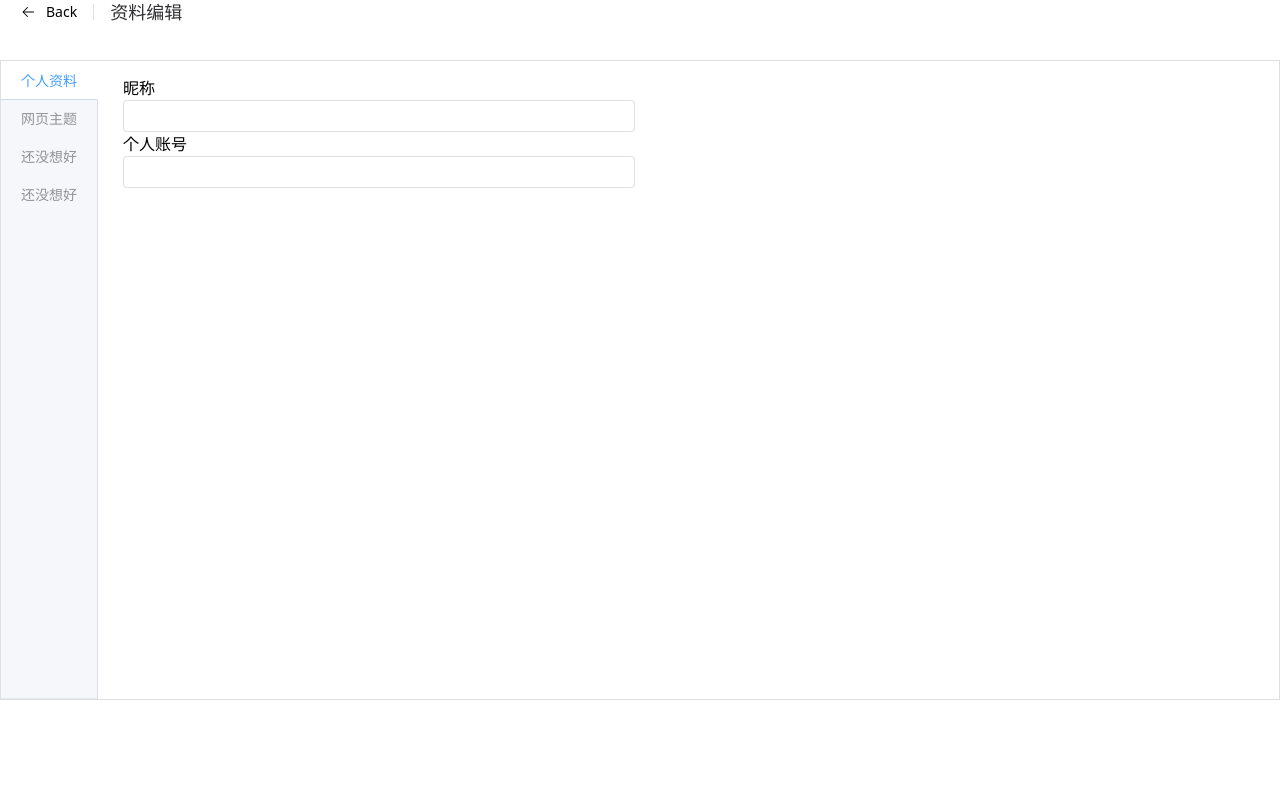
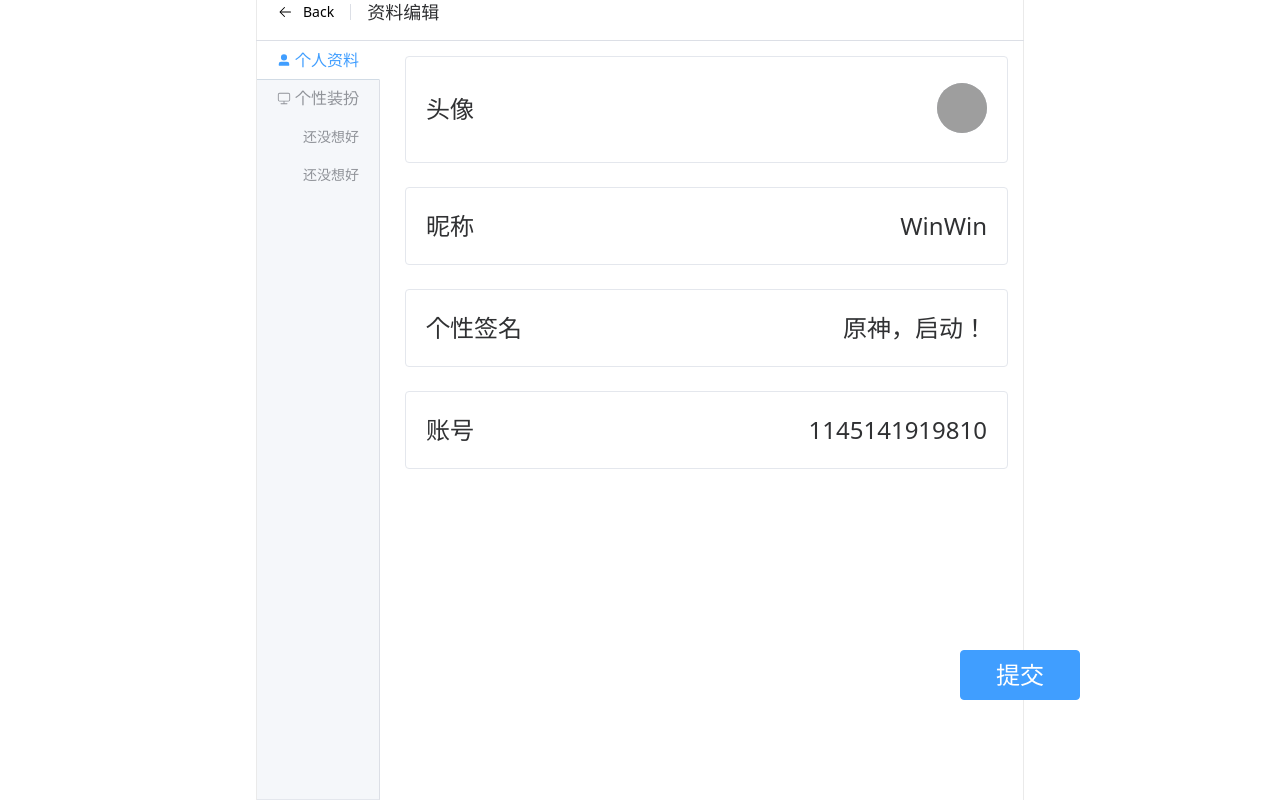
Before and after one commit to DATE-W/DB_design, a Vue app in the folder Frontend/: page /personalEdit in a window 1280 px wide. Built offline with nearby package versions, Linux system fonts and the light colour scheme; grey boxes are pictures that could not be loaded.

Commit message:
2151935wyh_个人主页资料编辑
对个人主页资料编辑的页面部分进行了布局设计

```diff
--- a/Frontend/src/components/personal.vue
+++ b/Frontend/src/components/personal.vue
@@ -13,33 +13,52 @@
         <!-- 左侧一列 -->
 
         <!-- 用户信息与邮箱 -->
-        <border-box class="bBox" style="width: 200px;height: 30vh; top: 11vh;left:3vw">
-
+        <el-card class="personal-card">
           <!-- 用户名 -->
-          <div class="userNameLayout" style="left:4.5vw;">
-            <p class="userNameTypo"> {{ userName }}</p>
+          <div class="userNameLayout">
+            <p class="userNameTypo">{{ userName }}</p>
           </div>
 
-          <!-- 跳转到个人信息 -->
-          <button class="goinBtn" style="right:1vw;top:2vh">
-            <!-- 待写入跳转逻辑 -->
+          <!-- 头像图片 -->
+          <el-avatar :src="avatarUrl" class="avatar"></el-avatar>
+          <!-- 关注、粉丝、点赞数 -->
+          <el-card shadow="hover" class="childcard" style="margin-top: 6vh;">
+            <div class="childcardInfo">
+              <div>关注</div>
+              <div>
+                {{ followCnt }}&nbsp;
+                <el-icon>
+                  <ArrowRightBold />
+                </el-icon>
+              </div>
+            </div>
+          </el-card>
+          <el-card shadow="hover" class="childcard">
+            <div class="childcardInfo">
+              <div>粉丝</div>
+              <div>
+                {{ befollowCnt }}&nbsp;
+                <el-icon>
+                  <ArrowRightBold />
+                </el-icon>
+              </div>
+            </div>
+          </el-card>
+          <el-card shadow="hover" class="childcard">
+            <div class="childcardInfo">
+              <div>点赞</div>
+              <div>
+                {{ likeCnt }}&nbsp;
+                <el-icon>
+                  <ArrowRightBold />
+                </el-icon>
+              </div>
+            </div>
+          </el-card>
 
-            <svg width="16" height="16" viewBox="0 0 16 16" fill="none" xmlns="http://www.w3.org/2000/svg"
-              style="position:absolute;right:0px;bottom: 0px;">
-              <path d="M5 14L11 8L5 2" stroke="#161616" stroke-width="2" stroke-linecap="round" stroke-linejoin="round" />
-            </svg>
+        </el-card>
 
-          </button>
-
-          <!-- 头像图片 -->
-
-          <!-- 待写入跳转逻辑 -->
-          <!-- 图片源需更改 -->
-          <el-avatar :src="avatarUrl" class="avatar"></el-avatar>
-
-        </border-box>
-
-        <button class="btn2" style="width: 180px; height: 40px; margin-top: 35vh; left: 3vw;position: relative;"
+        <button class="btn2" style="width: 180px; height: 40px; margin-top: 5vh; left: 3vw;position: relative;"
           :style="isEditSelected ? selectedStyle : ''" @click="showedit">
           <p2 class="textTypo1">资料编辑</p2>
         </button>
@@ -85,9 +104,6 @@ import pNotification from './personalNotification.vue';
 import pCredits from './personalCredits.vue';
 import pCheckin from './personalCheckin.vue';
 import pPost from './personalPost.vue';
-import { ElDivider } from 'element-plus'
-
-
 
 export default {
   components: {
@@ -108,9 +124,9 @@ export default {
       },
       avatarUrl: "./src/assets/img/carousel1.png", // 头像url
       userName: "WinWin", // 用户名
-      followCnt: 0,       // 关注数
-      befollowCnt: 0,     // 被关注数
-      likeCnt: 0,         // 被点赞总数
+      followCnt: 123,       // 关注数
+      befollowCnt: 114514,     // 被关注数
+      likeCnt: 1919810,         // 被点赞总数
 
     };
   },
@@ -128,6 +144,31 @@ export default {
 </script>
 
 <style scoped>
+.personal-card {
+  padding: 0px;
+  /* 调整卡片的内边距 */
+  margin: 10px;
+  /* 调整卡片的外边距 */
+  border: 1px solid #EAEAEA;
+  /* 添加卡片的灰色边框 */
+  border-radius: 8px;
+  /* 设置卡片的圆角 */
+
+  height: 400px;
+}
+
+.childcard {
+  margin-top: 10px;
+  font-size: 20px;
+}
+
+.childcardInfo {
+  display: flex;
+  justify-content: space-between;
+  align-items: center;
+  width: 100%;
+}
+
 .el-main {
   flex: 1;
   padding: 0;
@@ -163,7 +204,6 @@ export default {
 
 /* 按钮样式 */
 .btn2 {
-  position: absolute;
   flex-shrink: 0;
   border-radius: 16px;
   border: 1px solid var(--colors-light-eaeaea-100, #EAEAEA);
@@ -177,7 +217,8 @@ export default {
 .userNameLayout {
   position: absolute;
   display: flex;
-  width: 156px;
+  width: 5vw;
+  left: 7vw;
   flex-direction: column;
   flex-shrink: 0;
 }
@@ -185,24 +226,17 @@ export default {
 .userNameTypo {
   color: var(--colors-text-dark-172239100, #172239);
   font-family: Verdana;
-  font-size: 16px;
+  font-size: 22px;
   font-style: normal;
   font-weight: 600;
   line-height: 24px;
 }
 
-/* 按钮风格 */
-.goinBtn {
-  position: absolute;
-  width: 20px;
-  height: 20px;
-  flex-shrink: 0;
-}
 
 /* 图片风格 */
 .avatar {
-  width: 48px;
-  height: 48px;
+  width: 50px;
+  height: 50px;
   border-radius: 48px;
   margin-top: 0.7vh;
   margin-left: 1vw;
--- a/Frontend/src/components/personalEdit.vue
+++ b/Frontend/src/components/personalEdit.vue
@@ -1,57 +1,88 @@
 <template>
-    <div class="common-layout">
-        <el-container>
-            <el-header>
+    <el-container class="maincontainer">
+        <el-header class="lrborder" style="height: 5vh;">
             <el-page-header @back="goBack">
                 <template #content>
-                        <span class="text-large font-600 mr-3"> 资料编辑 </span>
+                    <span> 资料编辑 </span>
                 </template>
             </el-page-header>
         </el-header>
-            <el-main>
-                <el-tabs type="border-card" tab-position="left" style="height: 80vh;" class="demo-tabs">
-                    <el-tab-pane label="个人资料">
-                        昵称
-                        <el-input class="inputbox"></el-input>
-                        个人账号
-                        <el-input class="inputbox"></el-input>
-
+        <el-divider style="margin: 0;" />
+        <el-main class="lrborder" style="padding: 0px; height: 95vh;">
+            <el-tabs type="border-card" tab-position="left" style="height: 100%; border: 0;" class="demo-tabs">
+                <el-tab-pane>
+                    <template #label>
+                        <span class="custom-tabs-label">
+                            <el-icon>
+                                <UserFilled />
+                            </el-icon>
+                            <span>个人资料</span>
+                        </span>
+                    </template>
+                    <userEdit />
                 </el-tab-pane>
-                    <el-tab-pane label="网页主题">网页主题</el-tab-pane>
+                <el-tab-pane>
+                    <template #label>
+                        <span class="custom-tabs-label">
+                            <el-icon>
+                                <Monitor />
+                            </el-icon>
+                            <span>个性装扮</span>
+                        </span>
+                    </template>
+                    <themeEdit />
+                </el-tab-pane>
                 <el-tab-pane label="还没想好">Role</el-tab-pane>
                 <el-tab-pane label="还没想好">Task</el-tab-pane>
             </el-tabs>
         </el-main>
     </el-container>
-    </div>
 </template>
 
 <script>
+import userEdit from './userEdit.vue';
+import themeEdit from './themeEdit.vue';
 export default {
+    components: {
+        'userEdit': userEdit,
+        'themeEdit': themeEdit,
+    },
     data() {
         return {
-
+            avatarUrl: "./src/assets/img/carousel1.png", // 头像url
+            userName: "WinWin", // 用户名
+            account: "1145141919810", // 账号
+            dialogVisible: false, // 修改对话框是否可见
+            dialogTitle: '',
         };
     },
     methods: {
         goBack() {
-            this.$router.push('/personal')
+            this.$router.push('/personal');
+        },
+        openDialog(buttonType) {
+            if (buttonType == "username") {
+                this.dialogTitle = "修改用户昵称";
             }
 
+            this.dialogVisible = true;
+
+        },
     },
 };
 </script>
+
 <style scoped>
-.el-main {
-    padding: 0px;
+.maincontainer {
+    height: 100vh;
+    /* 上右下左 */
+    padding: 0 20vw 0 20vw;
 }
 
-.titleLayout {
-    position: absolute;
-    display: flex;
-    width: 940px;
-    flex-direction: column;
-    flex-shrink: 0;
+/* 页面左右的边框 */
+.lrborder {
+    border-left: 1px solid #EAEAEA;
+    border-right: 1px solid #EAEAEA;
 }
 
 .el-tabs--right .el-tabs__content,
@@ -59,17 +90,13 @@ export default {
     height: 100%;
 }
 
-.titleh1Typo {
-    color: var(--colors-text-dark-172239100, #172239);
-    font-family: Verdana;
-    font-size: 40px;
-    font-style: normal;
-    font-weight: 600;
-    line-height: 48px;
+.demo-tabs .custom-tabs-label .el-icon {
+    vertical-align: middle;
 }
 
-.inputbox {
-    display: flex;
-    width: 40vw;
+.demo-tabs .custom-tabs-label span {
+    vertical-align: middle;
+    margin-left: 4px;
+    font-size: 16px;
 }
 </style>
--- /dev/null
+++ b/Frontend/src/components/themeEdit.vue
@@ -0,0 +1,95 @@
+<template>
+    <div>
+        <div class="avatar-container">
+            <div class="avatar-frame" :style="`background-color: ${selectedFrameColor}`">
+                <el-avatar :src="avatarUrl" class="avatar"></el-avatar>
+            </div>
+        </div>
+        <el-divider></el-divider>
+        <el-row class="frame-options">
+            <el-col :span="6" v-for="(frameColor, index) in frameColors" :key="index">
+                <div class="frame-option" :class="{ 'selected-frame': selectedFrameColor === frameColor }"
+                    :style="`background-color: ${frameColor}`" @click="selectFrame(frameColor)"></div>
+            </el-col>
+        </el-row>
+    </div>
+</template>
+
+<script>
+import { ref } from 'vue';
+
+export default {
+    setup() {
+        const avatarUrl = ref('./src/assets/img/carousel1.png'); // 头像图片url
+        const selectedFrameColor = ref('#2196F3'); // 默认选中的头像框颜色
+
+        const frameColors = [
+            '#2196F3',
+            '#4CAF50',
+            '#FF5722',
+            '#FF9800',
+            '#E91E63',
+            '#9C27B0',
+            '#607D8B',
+        ]; // 头像框颜色选项
+
+        const selectFrame = (frameColor) => {
+            selectedFrameColor.value = frameColor; // 更新选中的头像框颜色
+        };
+
+        return {
+            avatarUrl,
+            selectedFrameColor,
+            frameColors,
+            selectFrame,
+        };
+    },
+};
+</script>
+
+<style scoped>
+.main-container {
+    height: 100vh;
+    padding: 0 20vw;
+}
+
+.page-title {
+    font-size: 24px;
+    font-weight: bold;
+    color: #333;
+}
+
+.avatar-container {
+    display: flex;
+    justify-content: center;
+    align-items: center;
+    height: 400px;
+}
+
+.avatar-frame {
+    display: inline-block;
+    padding: 5px;
+    border-radius: 50%;
+    border: 2px solid #fff;
+}
+
+.avatar {
+    width: 200px;
+    height: 200px;
+}
+
+.frame-options {
+    margin-top: 30px;
+}
+
+.frame-option {
+    width: 60px;
+    height: 60px;
+    border-radius: 50%;
+    cursor: pointer;
+}
+
+.selected-frame {
+    border: 3px solid #000;
+}
+</style>
--- /dev/null
+++ b/Frontend/src/components/userEdit.vue
@@ -0,0 +1,180 @@
+<template>
+    <el-card class="card" shadow="hover" @click="uploadAvatar">
+        <div class="cardInfo">
+            <div>头像</div>
+            <div>
+                <el-avatar :src="avatarUrl" class="avatar"></el-avatar>
+                <input ref="fileInput" type="file" style="display: none" @change="handleFileChange" accept="image/*" />
+            </div>
+        </div>
+    </el-card>
+    <el-card class="card" shadow="hover" style="margin-top: 3vh;" @click="openDialog('userName')">
+        <div class="cardInfo">
+            <div>昵称</div>
+            <div>{{ userName }}</div>
+        </div>
+    </el-card>
+    <el-card class="card" shadow="hover" style="margin-top: 3vh;" @click="openDialog('personalSign')">
+        <div class="cardInfo">
+            <div>个性签名</div>
+            <div>{{ personalSign }}</div>
+        </div>
+    </el-card>
+    <el-card class="card" shadow="hover" style="margin-top: 3vh;">
+        <div class="cardInfo">
+            <div>账号</div>
+            <div>{{ account }}</div>
+        </div>
+    </el-card>
+    <el-dialog v-model="dialogVisible" :title="dialogTitle">
+        <el-input v-model="tempInput"></el-input>
+        <template #footer>
+            <span class="dialog-footer">
+                <el-button @click="cancelDialog">取消</el-button>
+                <el-button type="primary" @click="confirmDialog">
+                    确定
+                </el-button>
+            </span>
+        </template>
+    </el-dialog>
+    <!-- 按钮放置在右下角 -->
+    <div class="submit-button">
+        <el-button type="primary" @click="showSubmitDialog" class="large-button">提交</el-button>
+    </div>
+</template>
+
+<script>
+import { ElMessage, ElMessageBox } from 'element-plus';
+import axios from 'axios';
+
+export default {
+    data() {
+        return {
+            avatarUrl: "./src/assets/img/carousel1.png", // 头像url
+            userName: "WinWin", // 用户名
+            account: "1145141919810", // 账号
+            personalSign: '原神，启动！', //个性签名
+            dialogVisible: false, // 修改对话框是否可见
+            dialogTitle: '',
+            dialogType: '',
+            tempInput: '',
+        };
+    },
+    methods: {
+        uploadAvatar() {
+            this.$refs.fileInput.click(); // 触发选择文件的对话框
+        },
+        handleFileChange(event) {
+            const file = event.target.files[0]; // 获取选中的文件
+            if (file) {
+                // 通过 FileReader 读取选中的文件，获取其 base64 编码
+                const reader = new FileReader();
+                reader.onload = (e) => {
+                    this.avatarUrl = e.target.result; // 将 base64 编码设置为头像的 URL
+                };
+                reader.readAsDataURL(file);
+            }
+        },
+        openDialog(buttonType) {
+            if (buttonType == "userName") {
+                this.dialogTitle = "修改用户昵称";
+                this.dialogType = "userName";
+            }
+            else if (buttonType == "personalSign") {
+                this.dialogTitle = "修改个性签名";
+                this.dialogType = "personalSign";
+            }
+            this.dialogVisible = true;
+        },
+        confirmDialog() {
+            if (this.tempInput == "") {
+                ElMessage.error('输入不能为空哦~');
+                return;
+            }
+            if (this.dialogType == "userName") {
+                this.userName = this.tempInput;
+            }
+            else if (this.dialogType == "personalSign") {
+                this.personalSign = this.tempInput;
+            }
+            this.dialogTitle = "";
+            this.dialogType = "";
+            this.tempInput = "";
+            console.log(this.tempInput)
+            this.dialogVisible = false;
+        },
+        cancelDialog() {
+            this.tempInput = "";
+            this.dialogVisible = false;
+        },
+        showSubmitDialog() {
+            ElMessageBox.confirm('确定要提交修改吗？', '确认', {
+                confirmButtonText: '确定',
+                cancelButtonText: '取消',
+                type: 'warning',
+            }).then(() => {
+                // 用户点击了“确定”，你可以在这里执行提交操作
+                // 例如，你可以调用一个方法来向后端服务器提交数据
+                this.submitData();
+            }).catch(() => {
+                // 用户点击了“取消”，不执行任何操作
+            });
+        },
+        submitData() {
+            //这里加后端交互代码，然后刷新当前页面
+            // 延迟刷新页面
+            setTimeout(() => {
+                window.location.reload(); // 刷新当前页面
+            }, 2000); // 2000毫秒后刷新，你可以根据需要调整延迟时间
+        }
+    },
+}
+</script>
+
+<style scoped>
+/* 图片风格 */
+.avatar {
+    width: 50px;
+    height: 50px;
+    border-radius: 48px;
+    margin-top: 0.7vh;
+    margin-left: 1vw;
+    object-fit: cover;
+}
+
+.inputbox {
+    display: flex;
+    width: 35vw;
+    height: 4vh;
+    font-size: 1rem;
+}
+
+.card {
+    font-size: 24px;
+}
+
+.cardInfo {
+    display: flex;
+    justify-content: space-between;
+    align-items: center;
+    height: 100%;
+}
+
+/* 按钮样式 */
+.submit-button {
+    position: fixed;
+    bottom: 100px;
+    right: 200px;
+}
+
+/* 新增按钮样式 */
+.large-button {
+    font-size: 24px;
+    /* 增大字体大小 */
+    padding: 12px 20px;
+    /* 增加上下左右的内边距 */
+    width: 120px;
+    /* 增加按钮宽度 */
+    height: 50px;
+}
+</style>
```
Lines whose indentation alone changed are shown as unchanged.
